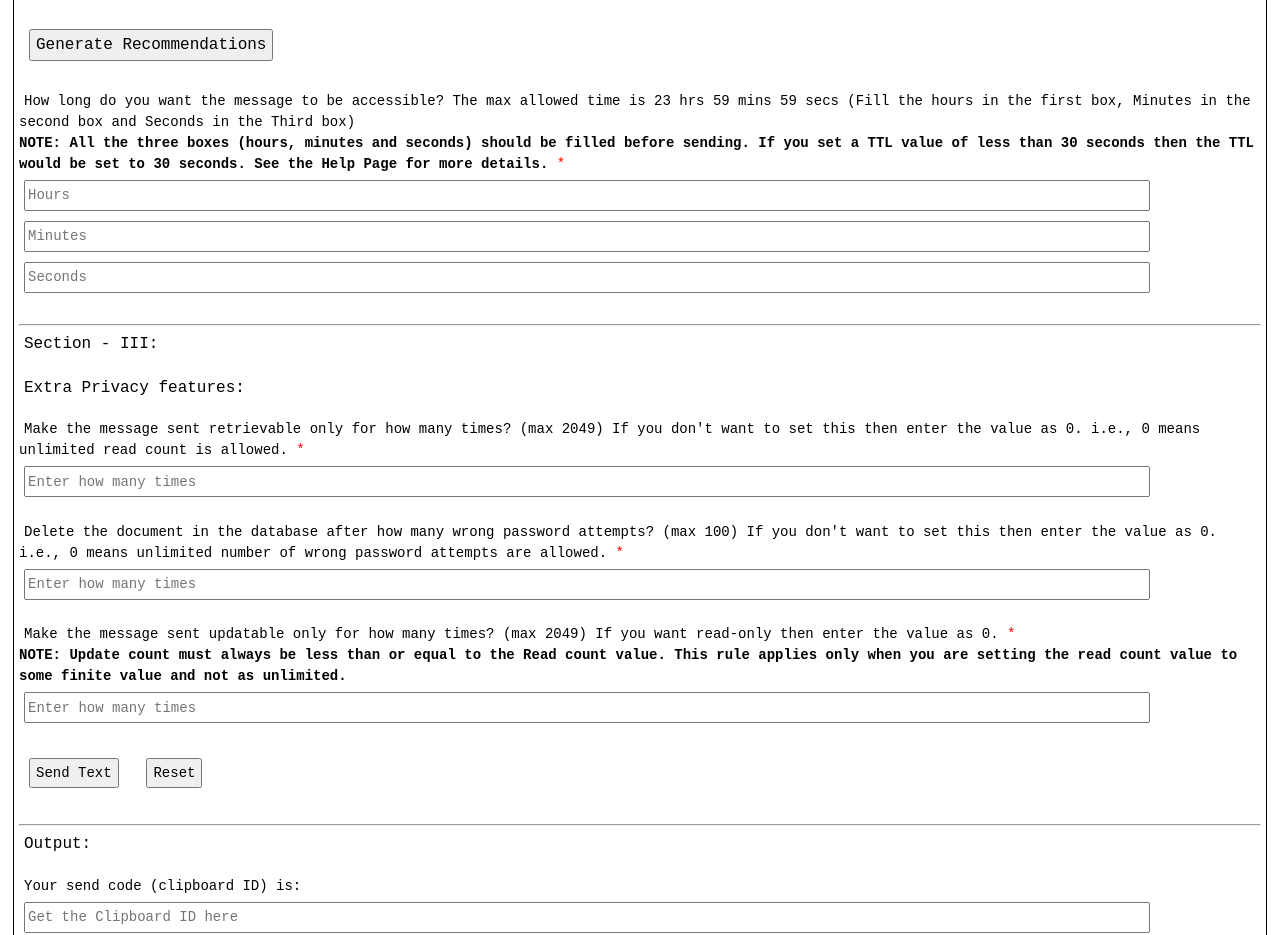
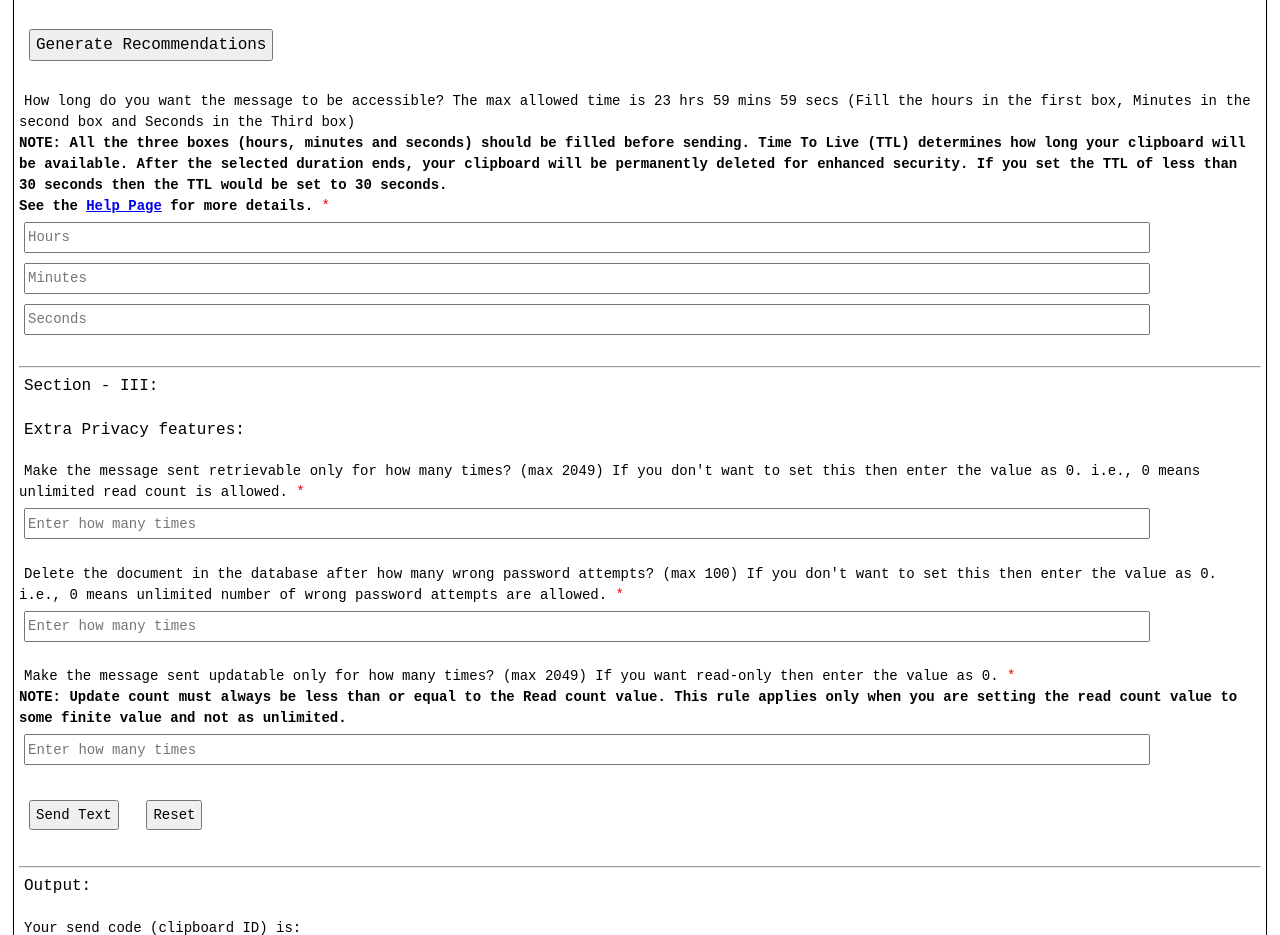
Before and after one commit to tharela-1/Secure-Online-Clipboard, a website: page index.html in a window 1280 px wide. Shown: the part 962-1897 px from the top of the page. Drawn offline with Linux system fonts and the light colour scheme.

Commit message:
Source Code -- Ver 1.3.0

```diff
--- a/index.html
+++ b/index.html
@@ -94,8 +94,11 @@
                     The max allowed time is 23 hrs 59 mins 59 secs (Fill the hours in the first box,
                     Minutes in the second box and Seconds in the Third box)<br>
                     <b>NOTE: All the three boxes (hours, minutes and seconds) should be filled before sending.
-                        If you set a TTL value of less than 30 seconds then the TTL would be set to 30 seconds.
-                        See the Help Page for more details.</b>
+                      Time To Live (TTL) determines how long your clipboard will be available. After the selected duration
+                      ends, your clipboard will be permanently deleted for enhanced security.
+                      If you set the TTL of less than 30 seconds then the TTL would be set to 30 seconds.
+                      <br>
+                      See the <a href='/help'>Help Page</a> for more details.</b>
                     <span style="color: red">*</span></label>
                 <br>
 
```
